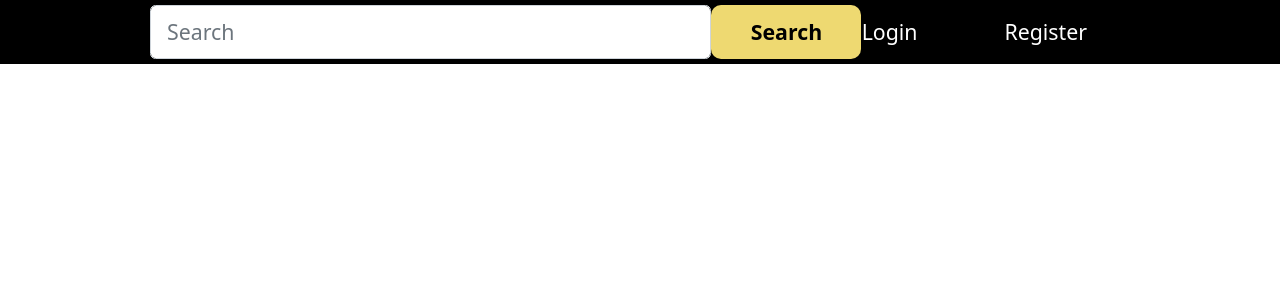
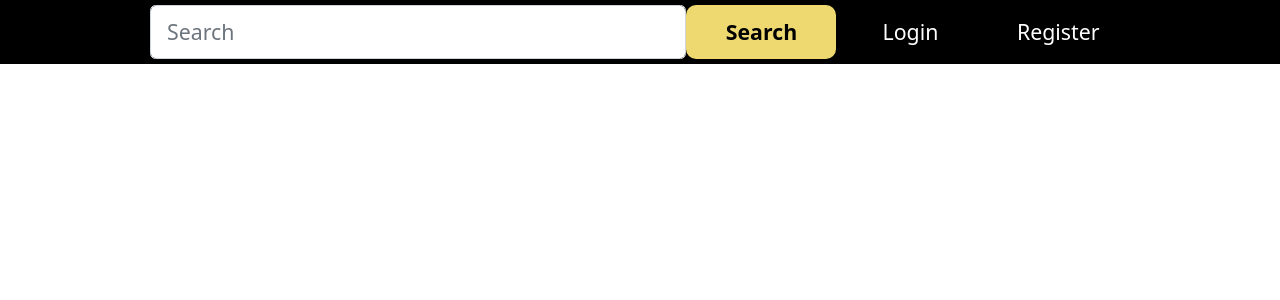
Before and after one commit to alittlebroken/ecommerce-client, a React (Create React App) app: page / in a window 1280 px wide. Shown: the top 300 px of the page. Built offline with nearby package versions, Linux system fonts and the light colour scheme; no server answers.

Commit message:
fixed size of search button overlapping with profile component

```diff
--- a/src/components/Search/Search.css
+++ b/src/components/Search/Search.css
@@ -1,7 +1,7 @@
 .search-form {
     display: grid;
     grid-area: search;
-    grid-template-columns: auto 100px;
+    grid-template-columns: auto 150px;
     width: auto;
 }
 
```
